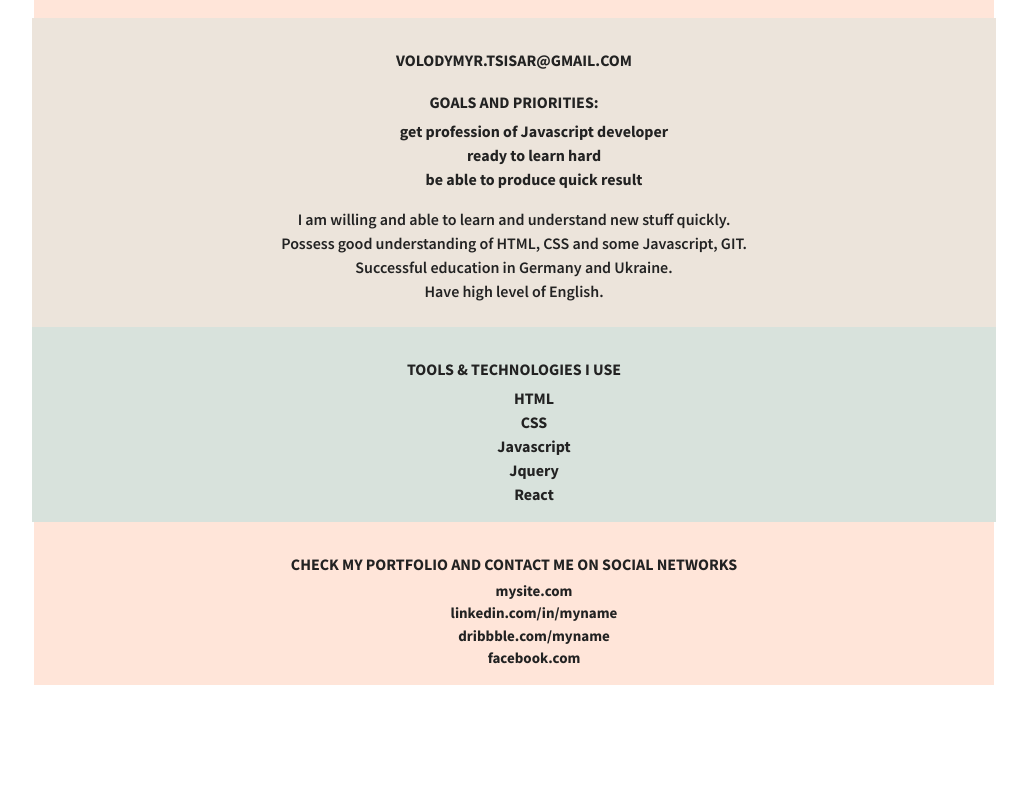
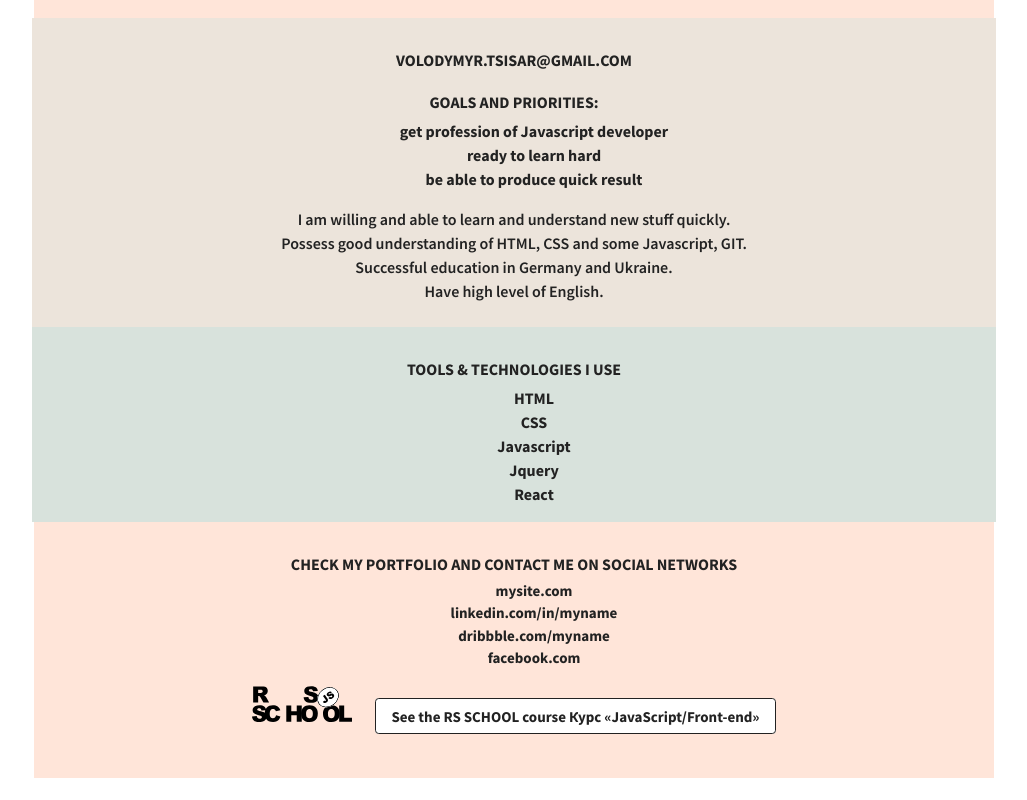
Before and after one commit to cezarv/rsschool-cv, a plain HTML site: page index.html in a window 1280 px wide. Shown: the part 515-1315 px from the top of the page, without its empty margins (126-1153 px from the left). Before the commit the page ends 1222 px from the top, so only its background shows below. Drawn offline with Linux system fonts and the light colour scheme.

Commit message:
feat:added link school

```diff
--- a/index.html
+++ b/index.html
@@ -13,7 +13,7 @@
     <!-- General styling -->
     <link rel="stylesheet" href="general-styling.css" />
     <link rel="stylesheet" href="style.css" />
-    <title>Document</title>
+    <title>CV.Tsisar Volodymyr</title>
   </head>
   <body class="wrapper">
     <header class="header">
@@ -57,6 +57,11 @@
         <li>dribbble.com/myname</li>
         <li>facebook.com</li>
       </ul>
+      <div class="footer-picture-text">
+      <img class="image-footer" src="rs_school_js.svg" alt="RS school logo" width="100" height="auto" />
+     <span class="btn"> <a href="https://rs.school/js/"
+        >See the RS SCHOOL course Курс «JavaScript/Front-end»</a
+      ></span> </div>
     </footer>
   </body>
 </html>
--- a/style.css
+++ b/style.css
@@ -26,11 +26,10 @@ h3 {
   padding-top: 30px;
   padding-bottom: 40px;
   text-transform: uppercase;
-
 }
 
-
-ol, ul {
+ol,
+ul {
   font-weight: 700;
 }
 .header {
@@ -71,6 +70,36 @@ ol, ul {
   margin-top: 0;
   background-color: #ffe5d9;
   width: 900px;
+  padding-bottom: 50px;
+}
+
+a {
+  text-decoration: none;
+  color: #222;
+}
+
+.btn {
+  cursor: pointer;
+  padding: 0.5em 1em;
+  color: #222;
+  background-color: #fff;
+  border: 1px solid #222;
+  border-radius: 0.25em;
+  font-weight: 700;
+  font-weight: 700;
+  margin-left: 20px;
+  margin-top: 0;
+  margin-bottom: 20px;
+}
+
+span.btn {
+  margin-bottom: 60px;
+}
+
+.btn:hover,
+.btn:focus {
+  background-color: #d8e2dc;
+  color: #fff;
 }
 
 /* @media (min-width: 32.5em) {
```
Also changed, not shown: rs_school_js.svg (added).
